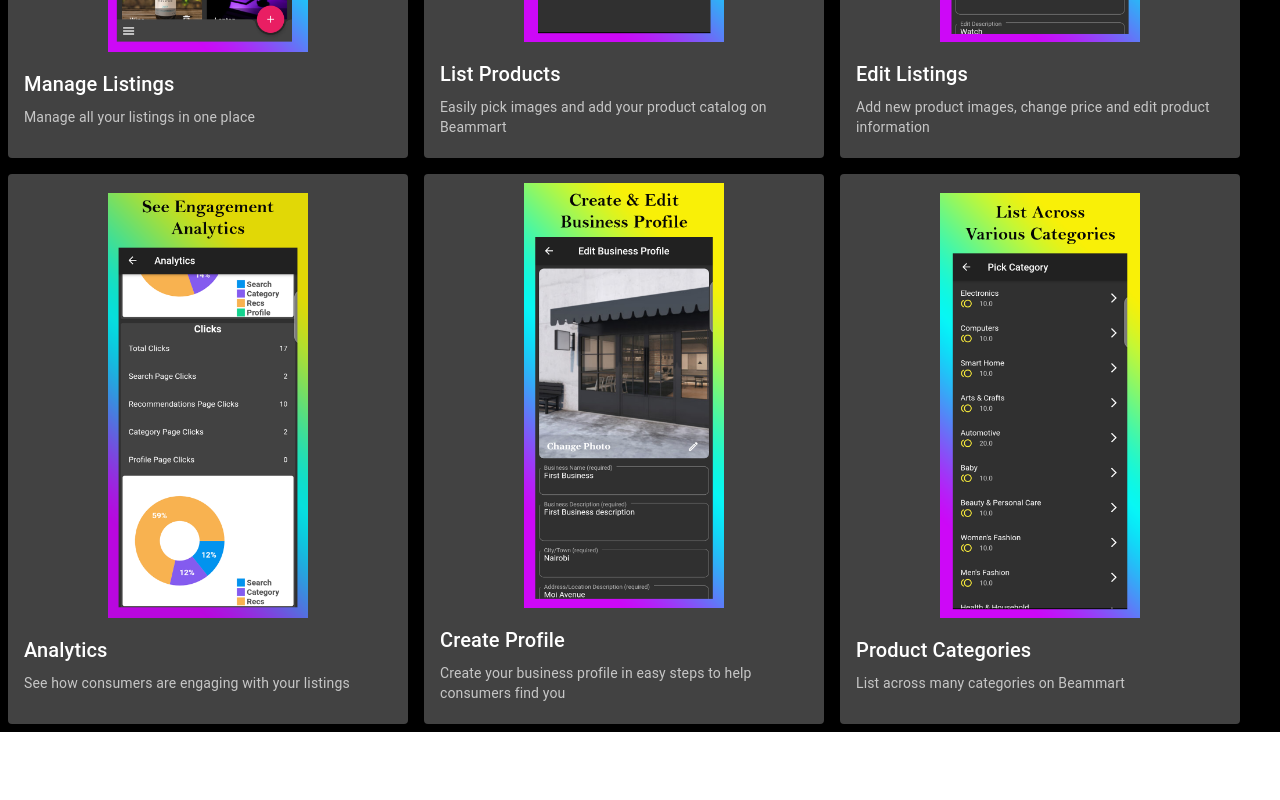
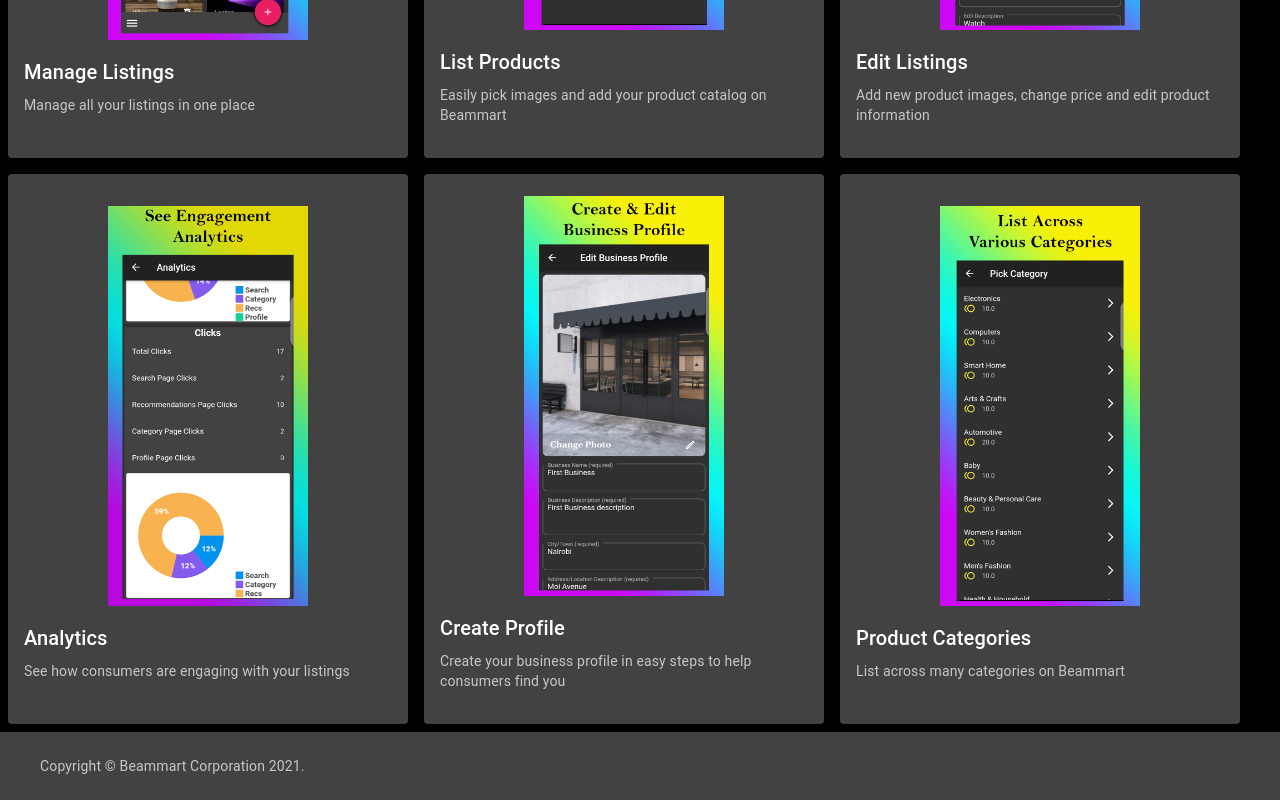
Before and after one commit to Hezeh/beammart-web, a React (Create React App) app: page / in a window 1280 px wide. Shown: the part 1952-2752 px from the top of the page. Before the commit the page ends 2684 px from the top, so only its background shows below. Built offline with nearby package versions, Linux system fonts and the light colour scheme.

Commit message:
Added a footer

```diff
--- a/src/App.js
+++ b/src/App.js
@@ -25,6 +25,7 @@ import { Container } from '@material-ui/core';
 import Paper from '@material-ui/core/Paper';
 import Grid from '@material-ui/core/Grid';
 import CustomCard from './CustomCard';
+import Footer from './Footer';
 
 const useStyles = makeStyles((theme) => ({
   menuButton: {
@@ -140,7 +141,7 @@ function App() {
               </Typography>
             </Container>
             <Typography variant="h6" className={classes.title}>
-              Add your product offerings and let your customers discover them for free!
+              Add your products on Beammart and let your potential customers discover and find them for free!
           </Typography>
             <div className={classes.button}>
               {/* <a
@@ -161,6 +162,7 @@ function App() {
         <CustomCard image={ProfileImage} title="Create Profile" description="Create your business profile in easy steps to help consumers find you" />
         <CustomCard image={CategoriesImage} title="Product Categories" description="List across many categories on Beammart" />
       </div>
+      <Footer />
     </Grid>
   );
 }
--- a/src/CustomCard.js
+++ b/src/CustomCard.js
@@ -17,8 +17,8 @@ const useStyles = makeStyles({
         // margin: '5px',
     },
     media: {
-        height: 200,
-        paddingTop: '56.25%',
+        height: 400,
+        // paddingTop: '56.25%',
         width: '50%',
         alignContent: 'center',
         marginLeft: '100px',
@@ -40,10 +40,10 @@ export default function CustomCard(props) {
                 <CardContent>
                     <Typography gutterBottom variant="h6" component="h2">
                         {props.title}
-          </Typography>
+                    </Typography>
                     <Typography variant="body2" color="textSecondary" component="p">
                         {props.description}
-          </Typography>
+                    </Typography>
                 </CardContent>
             </CardActionArea>
         </Card>
--- /dev/null
+++ b/src/Footer.js
@@ -0,0 +1,52 @@
+import React from 'react';
+import CssBaseline from '@material-ui/core/CssBaseline';
+import Typography from '@material-ui/core/Typography';
+import { makeStyles } from '@material-ui/core/styles';
+import Container from '@material-ui/core/Container';
+import Link from '@material-ui/core/Link';
+
+function Copyright() {
+    return (
+        <Typography variant="body2" color="textSecondary">
+            {'Copyright © '}
+            <Link color="inherit" href="https://beammart.app/">
+                Beammart Corporation
+      </Link>{' '}
+            {new Date().getFullYear()}
+            {'.'}
+        </Typography>
+    );
+}
+
+const useStyles = makeStyles((theme) => ({
+    root: {
+        display: 'flex',
+        flexDirection: 'column',
+        minHeight: '100vh',
+    },
+    main: {
+        marginTop: theme.spacing(8),
+        marginBottom: theme.spacing(2),
+    },
+    footer: {
+        padding: theme.spacing(3, 2),
+        marginTop: 'auto',
+        backgroundColor:
+            theme.palette.type === 'light' ? theme.palette.grey[200] : theme.palette.grey[800],
+    },
+}));
+
+export default function StickyFooter() {
+    const classes = useStyles();
+
+    return (
+        <>
+            <footer className={classes.footer}>
+                <Container>
+                    {/* <Typography variant="body1">My sticky footer can be found here.</Typography> */}
+                    <Copyright />
+                </Container>
+            </footer>
+        </>
+    );
+}
```
